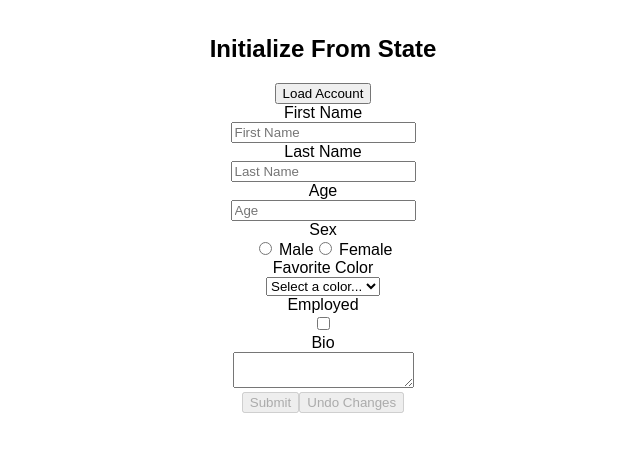
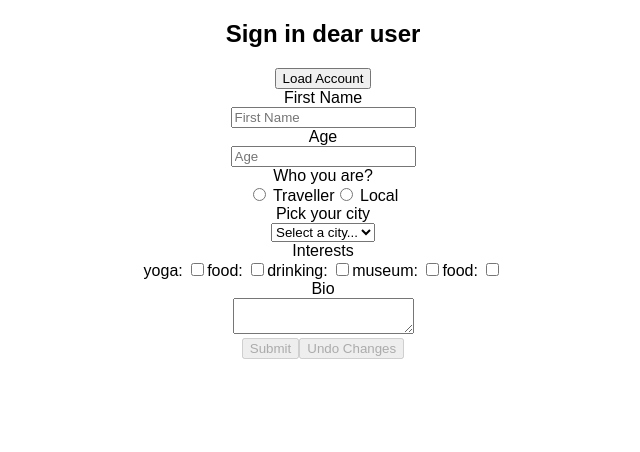
Before and after one commit to Hlupi/Travellers-Locals, a React (Create React App) app: page / in a window 1280 px wide. Shown: the top 452 px of the page, without its empty margins (317-957 px from the left). Built offline with nearby package versions, Linux system fonts and the light colour scheme.

Commit message:
input form fully forking

```diff
--- a/src/App.js
+++ b/src/App.js
@@ -1,21 +1,22 @@
 import React, { Component } from 'react';
-import logo from './logo.svg';
 import './App.css';
-import InitializeFromStateForm from './components/userInputForm'
-import showResults from "./showResults";
+import SignUpForm from './components/SignUpForm'
+import { connect } from 'react-redux'
+
+import { newUser } from './actions/newUser'
 
 class App extends Component {
   submit = (values) => {
-    // Do something with the form values
     console.log(values);
+    this.props.newUser(values);
   }
   render() {
     return (
       <div className="App">
         <main>
-        <div style={{ padding: 15 }}>
-          <h2>Initialize From State</h2>
-          <InitializeFromStateForm onSubmit={showResults} />
+        <div>
+          <h2>Sign in dear user</h2>
+          <SignUpForm onSubmit={this.submit} />
         </div>
         </main>
       </div>
@@ -23,4 +24,4 @@ class App extends Component {
   }
 }
 
-export default App;
+export default connect(null, { newUser })(App);
--- /dev/null
+++ b/src/actions/newUser.js
@@ -0,0 +1,10 @@
+export const NEW_USER = 'NEW_USER'
+
+export function newUser(data) {
+  return {
+    type: NEW_USER,
+    payload: {
+      data
+    }
+  }
+}
--- a/src/components/userInputForm.js
+++ b/src/components/SignUpForm.js
@@ -4,23 +4,25 @@ import { Field, reduxForm } from 'redux-form';
 import { load as loadAccount } from '../reducers/account';
 const data = {
   // used to populate "account" reducer when "Load" is clicked
-  firstName: 'Jane',
-  lastName: 'Doe',
-  age: '42',
+  firstName: 'Jelena',
+  lastName: 'Medenica',
+  age: '31',
   sex: 'female',
   employed: true,
   favoriteColor: 'Blue',
   bio: 'Born to write amazing Redux code.',
 };
-const colors = ['Red', 'Orange', 'Yellow', 'Green', 'Blue', 'Indigo', 'Violet'];
+const cities = ['Amsterdam', 'Berlin', 'Brussels', 'Paris', 'Stockholm'];
 
-let InitializeFromStateForm = props => {
+let SignUpForm = props => {
   const { handleSubmit, load, pristine, reset, submitting } = props;
   return (
     <form onSubmit={handleSubmit}>
       <div>
         <button type="button" onClick={() => load(data)}>Load Account</button>
       </div>
+
+      {/*//name*/}
       <div>
         <label>First Name</label>
         <div>
@@ -32,68 +34,68 @@ let InitializeFromStateForm = props => {
           />
         </div>
       </div>
-      <div>
-        <label>Last Name</label>
-        <div>
-          <Field
-            name="lastName"
-            component="input"
-            type="text"
-            placeholder="Last Name"
-          />
-        </div>
-      </div>
+
+      {/*//age*/}
       <div>
         <label>Age</label>
         <div>
           <Field name="age" component="input" type="number" placeholder="Age" />
         </div>
       </div>
+
+      {/*//traveller*/}
       <div>
-        <label>Sex</label>
+        <label>Who you are?</label>
         <div>
           <label>
-            <Field name="sex" component="input" type="radio" value="male" />
+            <Field name="user" component="input" type="radio" value="traveller" />
             {' '}
-            Male
+            Traveller
           </label>
           <label>
-            <Field name="sex" component="input" type="radio" value="female" />
+            <Field name="user" component="input" type="radio" value="local" />
             {' '}
-            Female
+            Local
           </label>
         </div>
       </div>
+
+      {/*//cities*/}
       <div>
-        <label>Favorite Color</label>
+        <label>Pick your city</label>
         <div>
-          <Field name="favoriteColor" component="select">
-            <option value="">Select a color...</option>
-            {colors.map(colorOption => (
-              <option value={colorOption} key={colorOption}>
-                {colorOption}
+          <Field name="city" component="select">
+            <option value="">Select a city...</option>
+            {cities.map(city => (
+              <option value={city} key={city}>
+                {city}
               </option>
             ))}
           </Field>
         </div>
       </div>
+
+      {/*//interest*/}
       <div>
-        <label htmlFor="employed">Employed</label>
+        <label htmlFor="interest">Interests</label>
         <div>
-          <Field
-            name="employed"
-            id="employed"
-            component="input"
-            type="checkbox"
-          />
+          yoga: <input type="checkbox" name="interest" value="yoga" />
+          food: <input type="checkbox" name="interest" value="food" />
+          drinking: <input type="checkbox" name="interest" value="drinking" />
+          museum: <input type="checkbox" name="interest" value="museum" />
+          food: <input type="checkbox" name="interest" value="food" />
         </div>
       </div>
+
+      {/*//interest*/}
       <div>
         <label>Bio</label>
         <div>
           <Field name="bio" component="textarea" />
         </div>
       </div>
+
+      {/*//submit*/}
       <div>
         <button type="submit" disabled={pristine || submitting}>Submit</button>
         <button type="button" disabled={pristine || submitting} onClick={reset}>
@@ -105,16 +107,16 @@ let InitializeFromStateForm = props => {
 };
 
 // Decorate with reduxForm(). It will read the initialValues prop provided by connect()
-InitializeFromStateForm = reduxForm({
-  form: 'initializeFromState', // a unique identifier for this form
-})(InitializeFromStateForm);
+SignUpForm = reduxForm({
+  form: 'SignUpForm', // a unique identifier for this form
+})(SignUpForm);
 
 // You have to connect() to any reducers that you wish to connect to yourself
-InitializeFromStateForm = connect(
+SignUpForm = connect(
   state => ({
     initialValues: state.account.data, // pull initial values from account reducer
   }),
   { load: loadAccount }, // bind account loading action creator
-)(InitializeFromStateForm);
+)(SignUpForm);
 
-export default InitializeFromStateForm;
+export default SignUpForm;
--- a/src/reducers/account.js
+++ b/src/reducers/account.js
@@ -4,7 +4,7 @@ const reducer = (state = {}, action) => {
   switch (action.type) {
     case LOAD:
       return {
-        data: action.data,
+        data: action.data
       };
     default:
       return state;
--- a/src/reducers/index.js
+++ b/src/reducers/index.js
@@ -1,8 +1,10 @@
-import { createStore, combineReducers } from 'redux'
+import { combineReducers } from 'redux'
 import { reducer as reduxFormReducer } from 'redux-form';
 import account from './account';
+import newUser from './newUser'
 
 export default combineReducers({
   account,
-  form: reduxFormReducer
+  form: reduxFormReducer,
+  newUser
 })
--- /dev/null
+++ b/src/reducers/newUser.js
@@ -0,0 +1,11 @@
+import { NEW_USER } from '../actions/newUser'
+
+export default (state = {}, action = {}) => {
+  switch(action.type) {
+  case NEW_USER:
+    return action.payload.data
+
+  default:
+    return state//this is returning current state -> []
+  }
+}
--- a/src/showResults.js
+++ /dev/null
@@ -1,6 +0,0 @@
-const sleep = ms => new Promise(resolve => setTimeout(resolve, ms));
-
-export default (async function showResults(values) {
-  await sleep(500); // simulate server latency
-  window.alert(`You submitted:\n\n${JSON.stringify(values, null, 2)}`);
-});
```
